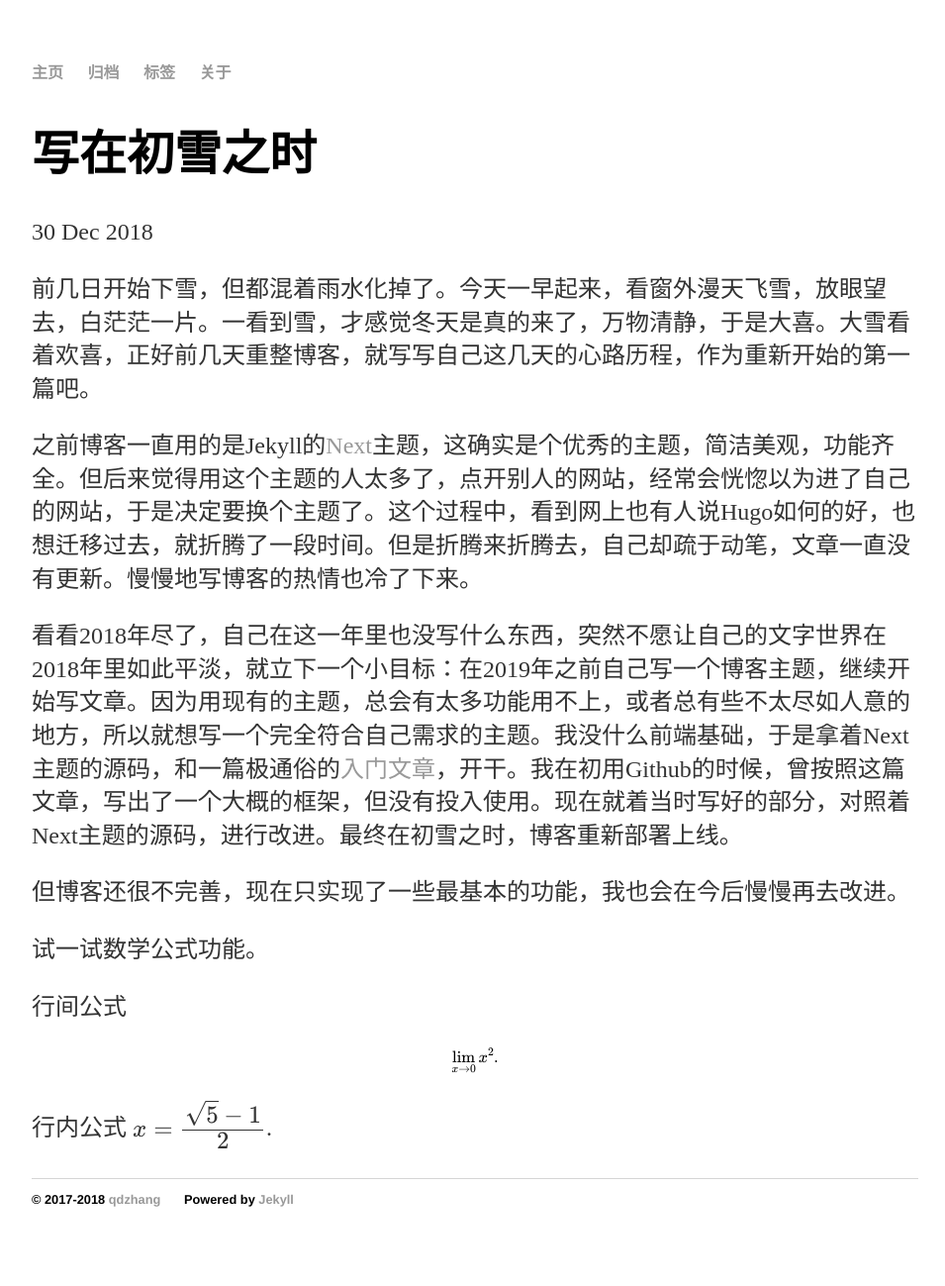
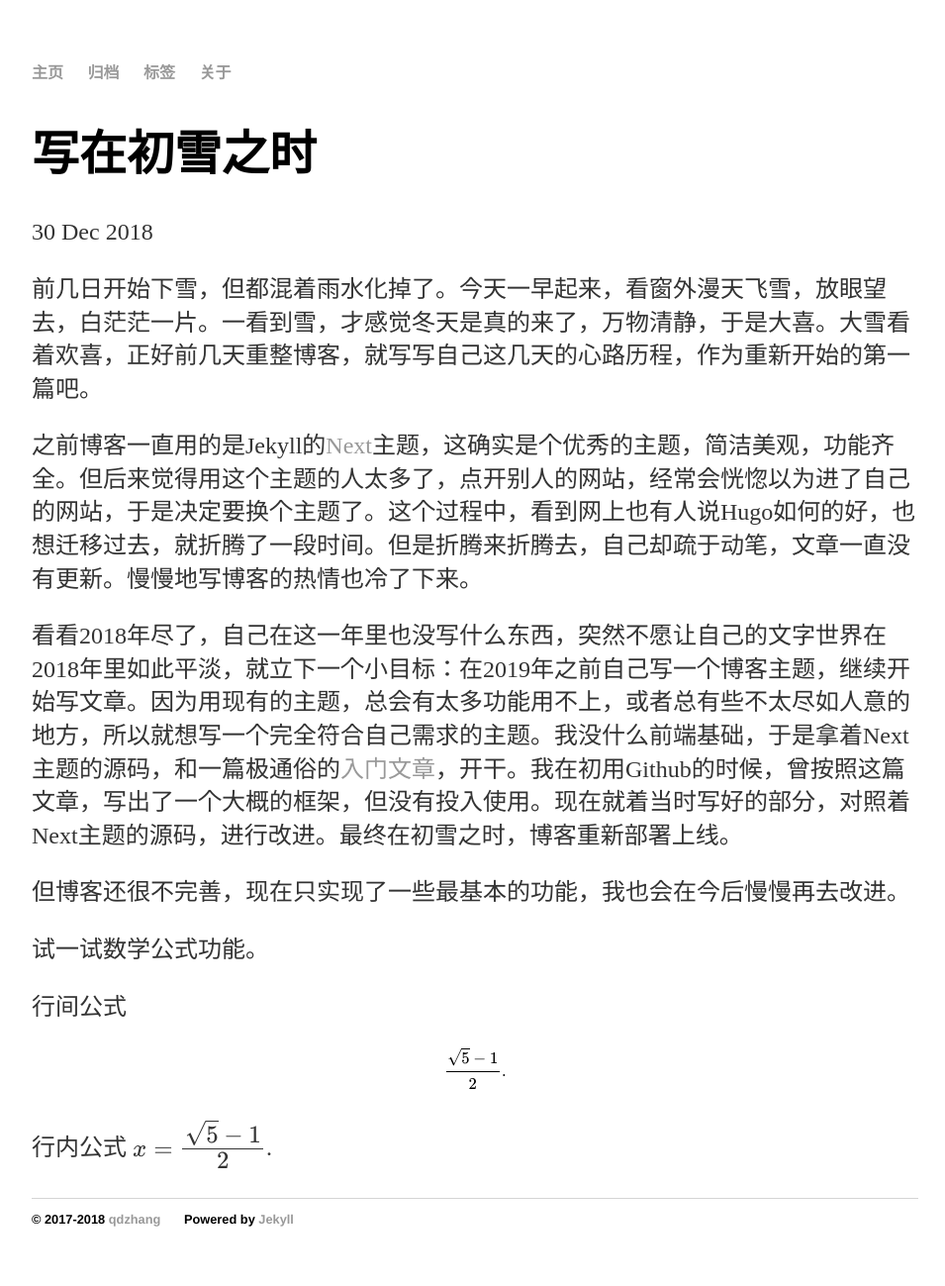
Before and after one commit to chqid/chqid.blog.io, a Jekyll site: the page built from _posts/2018-12-30-first-snow.md, in a window 1280 px wide. Shown: the whole page at 99% size, without its empty margins (160-1115 px from the left). Built offline with Jekyll 4.4.1, drawn with Linux system fonts in a browser that asks for light colours; formulas are drawn with MathJax 3.

Commit message:
test mathjax

```diff
--- a/_posts/2018-12-30-first-snow.md
+++ b/_posts/2018-12-30-first-snow.md
@@ -20,7 +20,7 @@ use_math: true
 行间公式
 
 $$
-\lim_{x\to0}x^2.
+\cfrac{\sqrt{5}-1}{2}.
 $$
 
 行内公式 $x = \cfrac{\sqrt{5}-1}{2}$.
```
